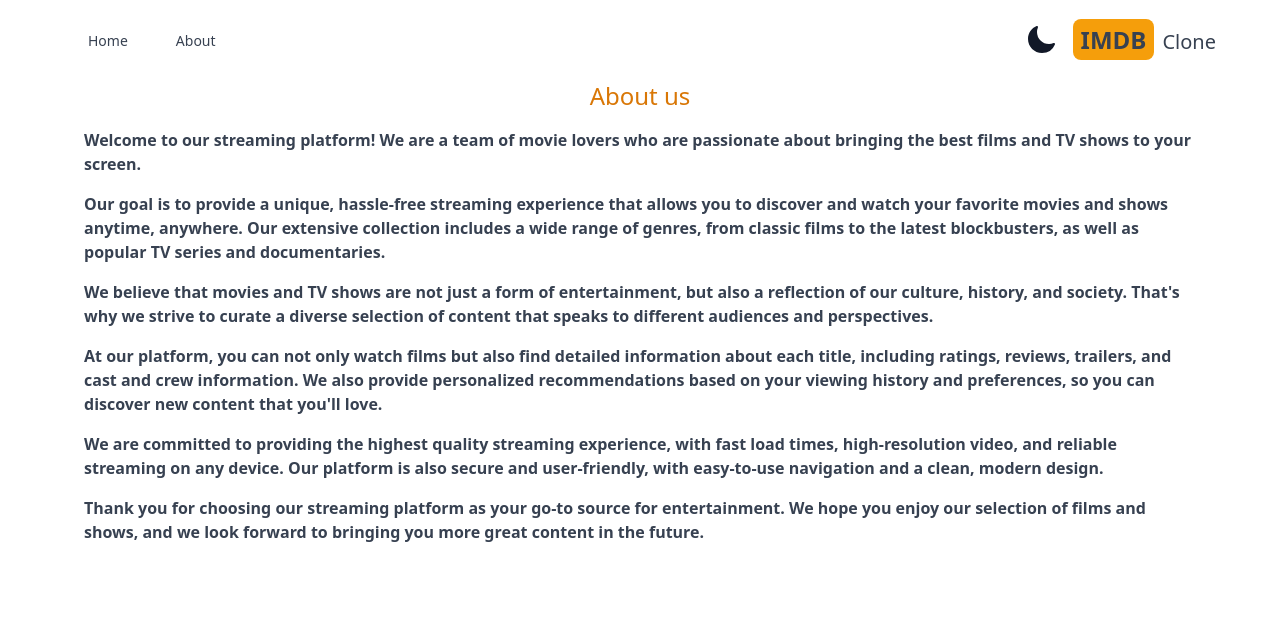
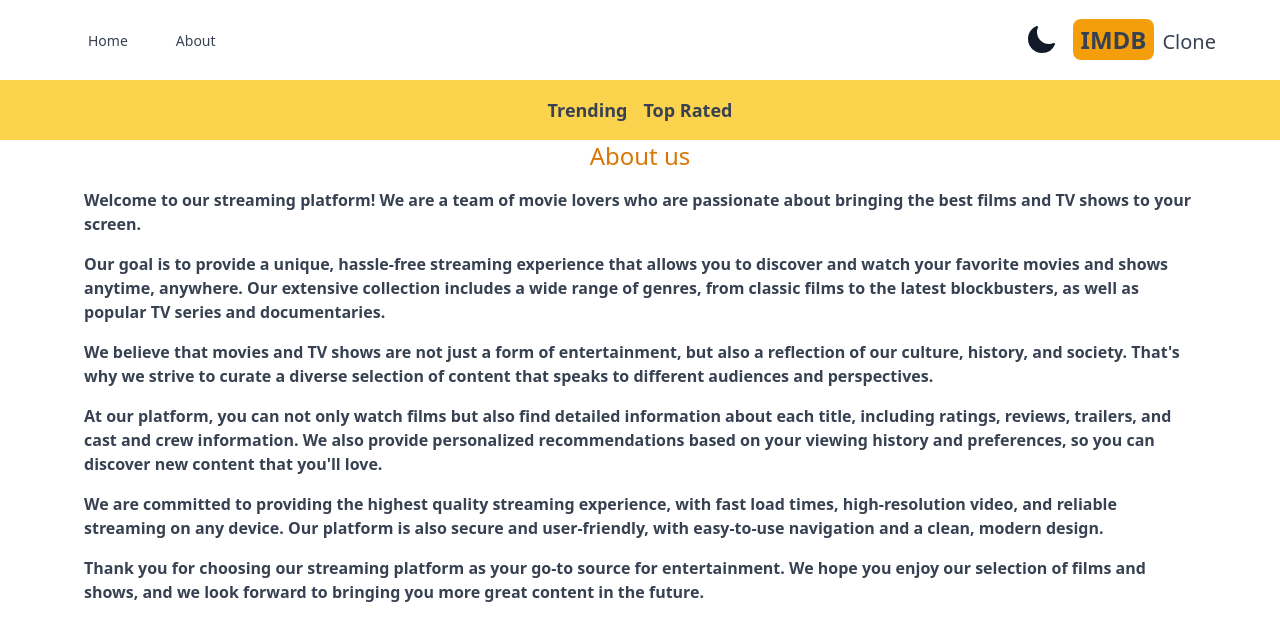
Before and after one commit to arshamghobadi/imdb, a Next.js app: page /About in a window 1280 px wide. Shown: the top 640 px of the page. Built offline with nearby package versions, Linux system fonts and the light colour scheme.

Commit message:
nav bar is compelete

```diff
--- a/src/app/About/page.js
+++ b/src/app/About/page.js
@@ -22,15 +22,15 @@
         <p>
           We believe that movies and TV shows are not just a form of
           entertainment, but also a reflection of our culture, history, and
-          society. That's why we strive to curate a diverse selection of content
-          that speaks to different audiences and perspectives.
+          society. That&apos;s why we strive to curate a diverse selection of
+          content that speaks to different audiences and perspectives.
         </p>
         <p>
           At our platform, you can not only watch films but also find detailed
           information about each title, including ratings, reviews, trailers,
           and cast and crew information. We also provide personalized
           recommendations based on your viewing history and preferences, so you
-          can discover new content that you'll love.
+          can discover new content that you&apos;ll love.
         </p>
         <p>
           We are committed to providing the highest quality streaming
--- a/src/app/layout.js
+++ b/src/app/layout.js
@@ -1,4 +1,5 @@
 import Header from '@/components/Header';
+import Navbar from '@/components/Navbar';
 import Provider from '@/components/Provider';
 import './globals.css';
 
@@ -9,6 +10,7 @@
       <body suppressHydrationWarning={true}>
         <Provider>
           <Header />
+          <Navbar />
           <div>{children}</div>
         </Provider>
       </body>
--- a/src/components/Header.js
+++ b/src/components/Header.js
@@ -7,7 +7,7 @@
 
 export default function Header() {
   return (
-    <div className="flex justify-between mx-2 max-w-6xl sm:mx-auto items-center py-6">
+    <header className="flex justify-between mx-2 max-w-6xl sm:mx-auto items-center py-6">
       <div className="flex">
         <MenuLtem title="Home" address="/" Icon={HiHome} />
 
@@ -25,6 +25,6 @@
           </h2>
         </Link>
       </div>
-    </div>
+    </header>
   );
 }
--- /dev/null
+++ b/src/components/Navbar.js
@@ -0,0 +1,11 @@
+import React from 'react';
+import NavbarItem from './NavbarItem';
+
+export default function Navbar() {
+  return (
+    <nav className="flex justify-center dark:bg-gray-600 bg-amber-300 lg:text-lg p-4 space-x-4">
+      <NavbarItem title="Trending" param="fetchTrending" />
+      <NavbarItem title="Top Rated" param="fetchTopRated" />
+    </nav>
+  );
+}
--- /dev/null
+++ b/src/components/NavbarItem.js
@@ -0,0 +1,22 @@
+'use client';
+import Link from 'next/link';
+import { useSearchParams } from 'next/navigation';
+export default function NavbarItem({ title, param }) {
+  const searchParams = useSearchParams();
+  const genre = searchParams.get('genre');
+  console.log(genre);
+  return (
+    <div>
+      <Link
+        href={`/?genre=${param}`}
+        className={`dark:hover:text-amber-600 hover:text-white font-semibold ${
+          genre &&
+          genre === param &&
+          'underline underline-offset-8  decoration-8 decoration-amber-500 rounded-lg'
+        } `}
+      >
+        {title}
+      </Link>
+    </div>
+  );
+}
```
